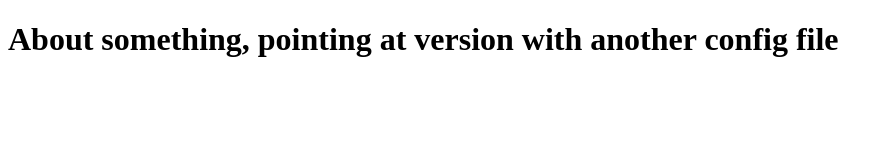
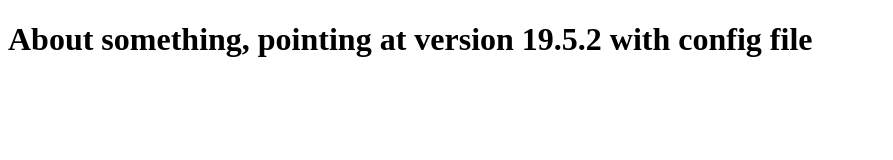
Before and after one commit to aitchiss/lighthouse-test-site, a website: page build/about/index.html in a window 1280 px wide. Shown: the whole page, without its empty margins (0-893 px from the left). Drawn offline with Linux system fonts and the light colour scheme.

Commit message:
point at 19.5.2 with a config file

```diff
--- a/build/about/index.html
+++ b/build/about/index.html
@@ -7,6 +7,6 @@
     <title>About</title>
 </head>
 <body>
-    <h1>About something, pointing at version with another config file</h1>
+    <h1>About something, pointing at version 19.5.2 with config file</h1>
 </body>
 </html>
```
Also changed, not shown: 1 other file.
